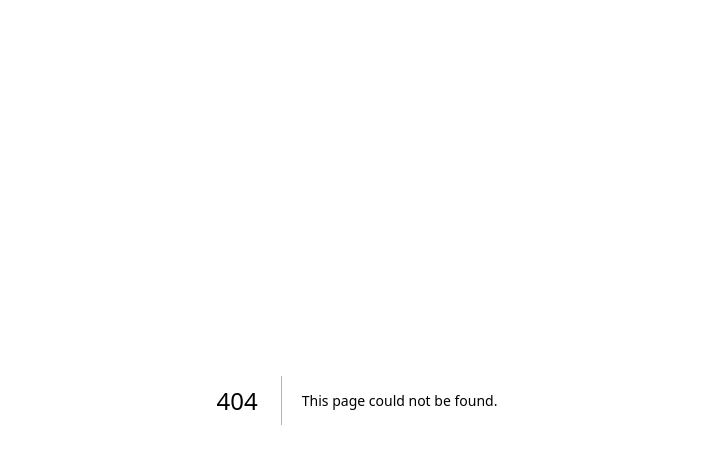
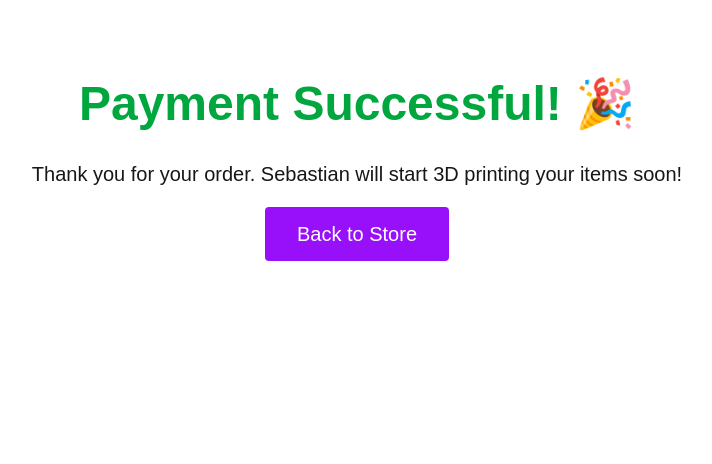
Before and after one commit to Rubioberry/sebprintsgalaxy, a Next.js app: page /success in a window 1280 px wide. Before the commit this address had no page. Shown: the top 464 px of the page, without its empty margins (283-995 px from the left). Built offline with nearby package versions, Linux system fonts and the light colour scheme.

Commit message:
Add success page for Stripe Checkout

```diff
--- /dev/null
+++ b/src/app/success/page.tsx
@@ -0,0 +1,11 @@
+export default function Success() {
+  return (
+    <div className="container mx-auto py-20 text-center">
+      <h1 className="text-5xl font-bold text-green-600 mb-8">Payment Successful! 🎉</h1>
+      <p className="text-xl mb-8">Thank you for your order. Sebastian will start 3D printing your items soon!</p>
+      <a href="/" className="bg-purple-600 text-white px-8 py-4 rounded text-xl hover:bg-purple-700">
+        Back to Store
+      </a>
+    </div>
+  );
+}
```
